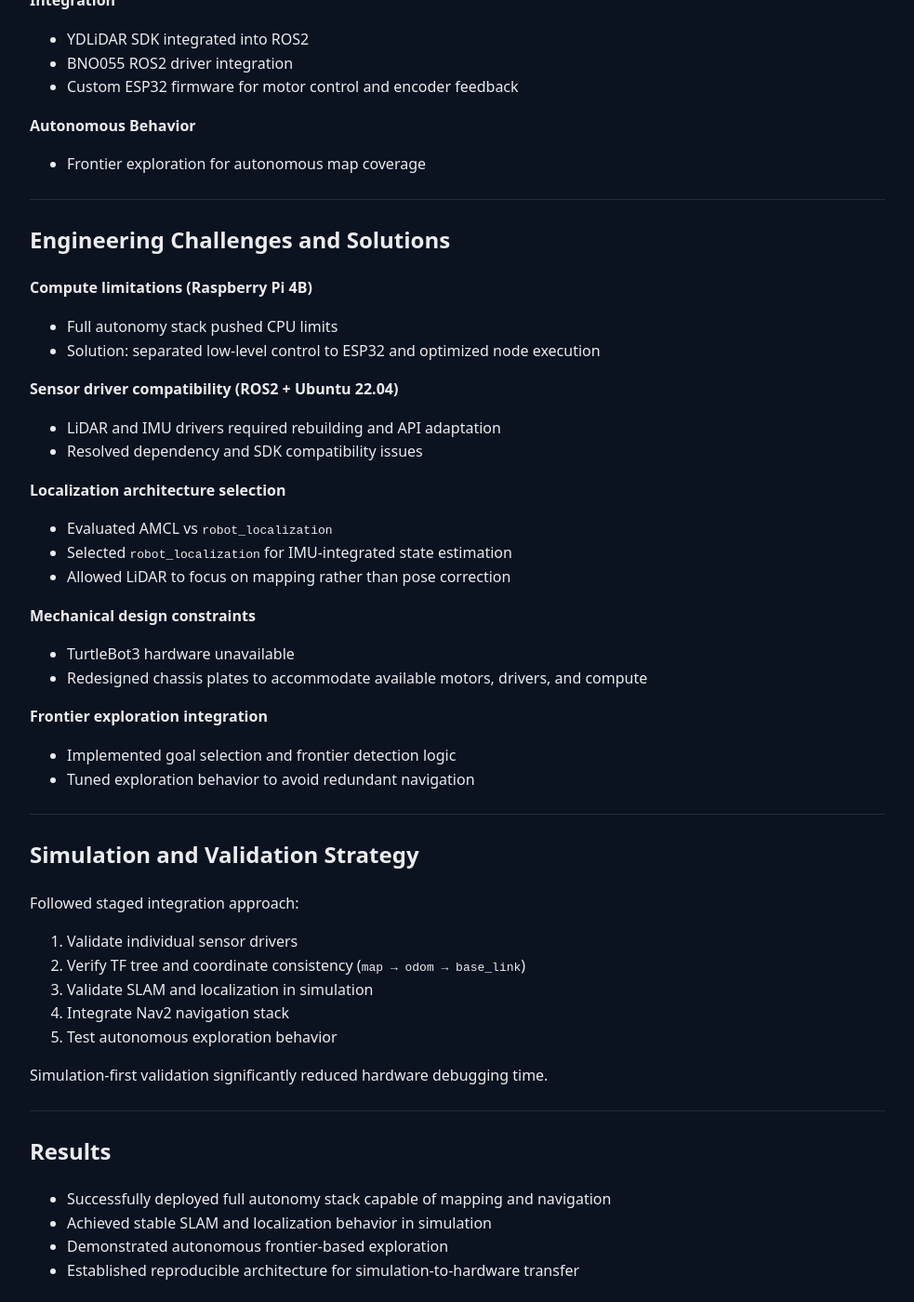
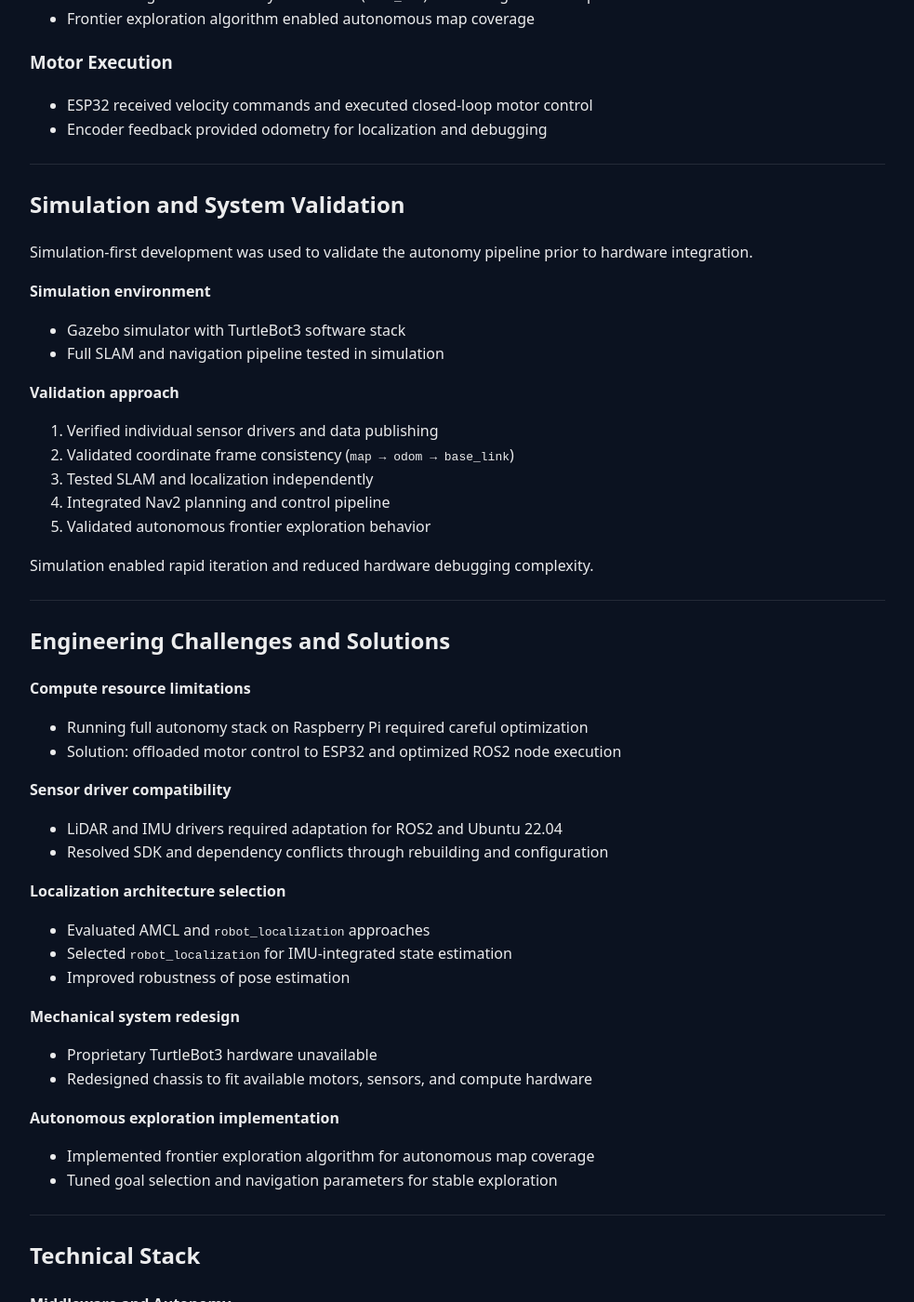
Before and after one commit to adityx23/adityapatil, a Jekyll site: the page built from projects/slam-navigation-robot.md, in a window 1280 px wide and 1400 px high, scrolled down 2330 px. Shown: the whole window at 93% size, without its empty margins (148-1131 px from the left). Built offline with Jekyll 4.4.1, drawn with Linux system fonts in a browser that asks for light colours; some of the changed text lies outside the part shown.

Commit message:
Update slam-navigation-robot.md

```diff
--- a/projects/slam-navigation-robot.md
+++ b/projects/slam-navigation-robot.md
@@ -6,141 +6,144 @@
 # SLAM-Based Autonomous Navigation Robot
 
 ## Overview
-Designed and integrated a ROS2-based autonomous mobile robot capable of indoor mapping and navigation using LiDAR and IMU sensor fusion. The project covered full-stack development: mechanical design, embedded motor control, sensor integration, simulation validation, and autonomy pipeline implementation.
+Designed and integrated a ROS2-based autonomous mobile robot capable of indoor mapping and navigation using LiDAR and IMU sensor fusion. The project involved full-stack robotics development, including mechanical design, embedded motor control, sensor integration, simulation validation, and deployment of a complete autonomy pipeline.
 
-**Key Contributions**
-- Built complete ROS2 autonomy stack: SLAM → localization → planning → motor execution
-- Integrated LiDAR, IMU, encoder feedback, and motor control across Raspberry Pi and ESP32
-- Designed custom TurtleBot3-inspired chassis adapted to non-proprietary hardware
-- Validated full navigation pipeline in Gazebo before hardware integration
+**Key contributions**
+- Built full autonomy pipeline: SLAM → state estimation → planning → motor execution
+- Integrated LiDAR, IMU, and encoder feedback into ROS2 navigation stack
+- Designed and fabricated custom TurtleBot3-inspired robot chassis
+- Validated autonomy pipeline in Gazebo before hardware deployment
 
 ---
 
-## System Architecture
+## Hardware Platform
+
+**Compute and Control**
+- Raspberry Pi 4B running Ubuntu 22.04 and ROS2
+- ESP32 used as dedicated real-time motor controller
+
+**Sensors**
+- YDLiDAR X2 (360° 2D LiDAR) for environment perception
+- BNO055 IMU for orientation and angular velocity
+
+**Actuation**
+- 2 × 500 RPM DC encoder motors
+- Cytron MD10C motor drivers
+
+**Mechanical Design**
+- Custom 3D-printed chassis inspired by TurtleBot3 Waffle geometry
+- Redesigned plates to accommodate available hardware components
+- Modular mounting using standoffs for maintainability and sensor alignment
+
+---
+
+## Autonomy Software Architecture
 
 <p align="center">
   <img src="{{ site.baseurl }}/assets/slam/slam_system_architecture.png" alt="SLAM System Architecture" width="850">
 </p>
 <p align="center">
-  <em>ROS2 autonomy stack running on Raspberry Pi with deterministic motor control offloaded to ESP32.</em>
+  <em>Distributed autonomy architecture with ROS2 running on Raspberry Pi and real-time motor control handled by ESP32.</em>
 </p>
 
-**Data Flow**
-- `/scan` (LiDAR) and `/imu/data` (IMU) provide sensor input
-- Cartographer generates map and pose estimate
-- `robot_localization` fuses IMU and encoder odometry
-- Nav2 computes velocity commands (`/cmd_vel`)
-- ESP32 executes closed-loop motor control
-- Encoder feedback generates odometry (`/odom`)
-
-Simulation in Gazebo was used to validate this pipeline prior to deployment.
+**System architecture highlights**
+- ROS2 autonomy stack runs on Raspberry Pi
+- ESP32 executes deterministic low-level motor control
+- Sensor fusion combines LiDAR, IMU, and encoder data
+- Navigation commands generated by Nav2 and executed via motor controller
 
 ---
 
-## Hardware Platform
+## Autonomy Pipeline Implementation
 
-**Compute & Control**
-- Raspberry Pi 4B (Ubuntu 22.04, ROS2)
-- ESP32 dedicated motor controller
+The complete autonomy stack consisted of four major components:
 
-**Sensors**
-- YDLiDAR X2 (360° 2D LiDAR)
-- BNO055 IMU
+### SLAM (Mapping and Localization)
+- Google Cartographer used to generate occupancy grid maps and estimate robot pose
+- LiDAR provided environment perception through `/scan` topic
 
-**Actuation**
-- 2 × 500 RPM encoder DC motors
-- Cytron MD10C motor drivers
+### State Estimation
+- `robot_localization` EKF fused IMU and encoder odometry
+- Produced stable robot pose estimates through `/odom`
 
-**Mechanical Design**
-- Custom 3D-printed chassis inspired by TurtleBot3 Waffle
-- Redesigned geometry to fit available components
-- Modular mounting for serviceability and sensor alignment
+### Navigation and Planning
+- Nav2 stack generated velocity commands (`/cmd_vel`) based on goal and map
+- Frontier exploration algorithm enabled autonomous map coverage
+
+### Motor Execution
+- ESP32 received velocity commands and executed closed-loop motor control
+- Encoder feedback provided odometry for localization and debugging
 
 ---
 
-## Software Stack
+## Simulation and System Validation
 
-**Core Autonomy**
-- ROS2 middleware
-- Nav2 navigation stack
-- Google Cartographer SLAM
-- `robot_localization` EKF state estimator
+Simulation-first development was used to validate the autonomy pipeline prior to hardware integration.
 
-**Simulation**
-- Gazebo using TurtleBot3 simulation environment
+**Simulation environment**
+- Gazebo simulator with TurtleBot3 software stack
+- Full SLAM and navigation pipeline tested in simulation
 
-**Integration**
-- YDLiDAR SDK integrated into ROS2
-- BNO055 ROS2 driver integration
-- Custom ESP32 firmware for motor control and encoder feedback
+**Validation approach**
+1. Verified individual sensor drivers and data publishing
+2. Validated coordinate frame consistency (`map → odom → base_link`)
+3. Tested SLAM and localization independently
+4. Integrated Nav2 planning and control pipeline
+5. Validated autonomous frontier exploration behavior
 
-**Autonomous Behavior**
-- Frontier exploration for autonomous map coverage
+Simulation enabled rapid iteration and reduced hardware debugging complexity.
 
 ---
 
 ## Engineering Challenges and Solutions
 
-**Compute limitations (Raspberry Pi 4B)**
-- Full autonomy stack pushed CPU limits
-- Solution: separated low-level control to ESP32 and optimized node execution
+**Compute resource limitations**
+- Running full autonomy stack on Raspberry Pi required careful optimization
+- Solution: offloaded motor control to ESP32 and optimized ROS2 node execution
 
-**Sensor driver compatibility (ROS2 + Ubuntu 22.04)**
-- LiDAR and IMU drivers required rebuilding and API adaptation
-- Resolved dependency and SDK compatibility issues
+**Sensor driver compatibility**
+- LiDAR and IMU drivers required adaptation for ROS2 and Ubuntu 22.04
+- Resolved SDK and dependency conflicts through rebuilding and configuration
 
 **Localization architecture selection**
-- Evaluated AMCL vs `robot_localization`
+- Evaluated AMCL and `robot_localization` approaches
 - Selected `robot_localization` for IMU-integrated state estimation
-- Allowed LiDAR to focus on mapping rather than pose correction
+- Improved robustness of pose estimation
 
-**Mechanical design constraints**
-- TurtleBot3 hardware unavailable
-- Redesigned chassis plates to accommodate available motors, drivers, and compute
+**Mechanical system redesign**
+- Proprietary TurtleBot3 hardware unavailable
+- Redesigned chassis to fit available motors, sensors, and compute hardware
 
-**Frontier exploration integration**
-- Implemented goal selection and frontier detection logic
-- Tuned exploration behavior to avoid redundant navigation
-
----
-
-## Simulation and Validation Strategy
-
-Followed staged integration approach:
-
-1. Validate individual sensor drivers
-2. Verify TF tree and coordinate consistency (`map → odom → base_link`)
-3. Validate SLAM and localization in simulation
-4. Integrate Nav2 navigation stack
-5. Test autonomous exploration behavior
-
-Simulation-first validation significantly reduced hardware debugging time.
-
----
-
-## Results
-
-- Successfully deployed full autonomy stack capable of mapping and navigation
-- Achieved stable SLAM and localization behavior in simulation
-- Demonstrated autonomous frontier-based exploration
-- Established reproducible architecture for simulation-to-hardware transfer
+**Autonomous exploration implementation**
+- Implemented frontier exploration algorithm for autonomous map coverage
+- Tuned goal selection and navigation parameters for stable exploration
 
 ---
 
 ## Technical Stack
 
-- ROS2, Nav2, Cartographer, robot_localization
-- Gazebo simulation
+**Middleware and Autonomy**
+- ROS2, Nav2 navigation stack
+- Google Cartographer SLAM
+- robot_localization EKF
+
+**Simulation**
+- Gazebo with TurtleBot3 simulation environment
+
+**Hardware**
 - Raspberry Pi 4B, ESP32
-- YDLiDAR X2, BNO055 IMU
-- Embedded motor control with encoder feedback
+- YDLiDAR X2 LiDAR
+- BNO055 IMU
+- Encoder DC motors with motor drivers
+
+**Mechanical**
 - Custom 3D-printed robot chassis
 
 ---
 
 ## Future Improvements
 
-- Quantitative evaluation of localization accuracy and drift
-- Improved exploration efficiency and recovery behaviors
-- Sensor time synchronization and calibration improvements
-- Extension to multi-robot mapping or manipulation tasks
+- Quantitatively evaluate localization accuracy and drift
+- Improve frontier exploration efficiency and robustness
+- Implement full hardware deployment and field testing
+- Extend architecture to support multi-robot mapping and coordination
```
